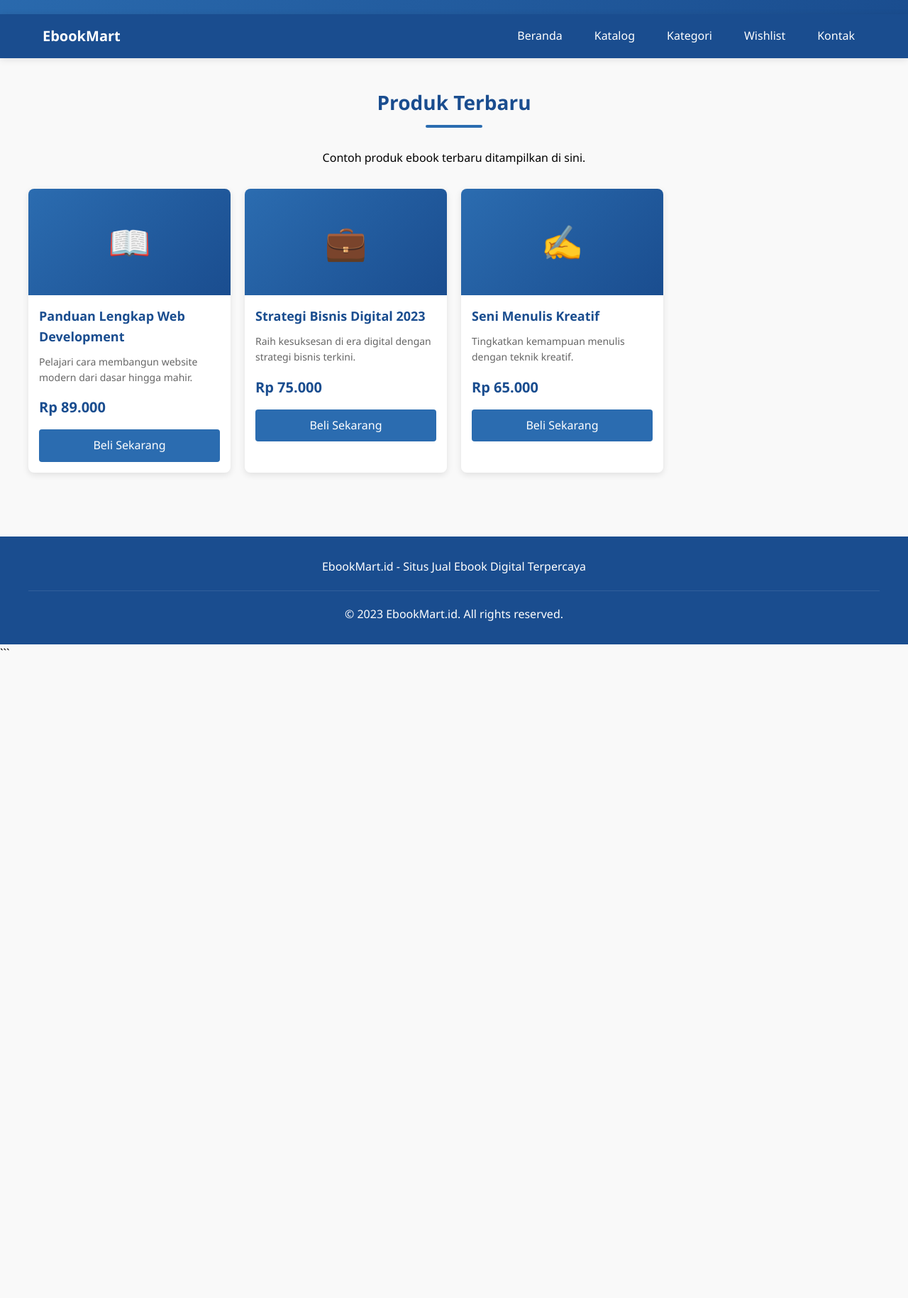
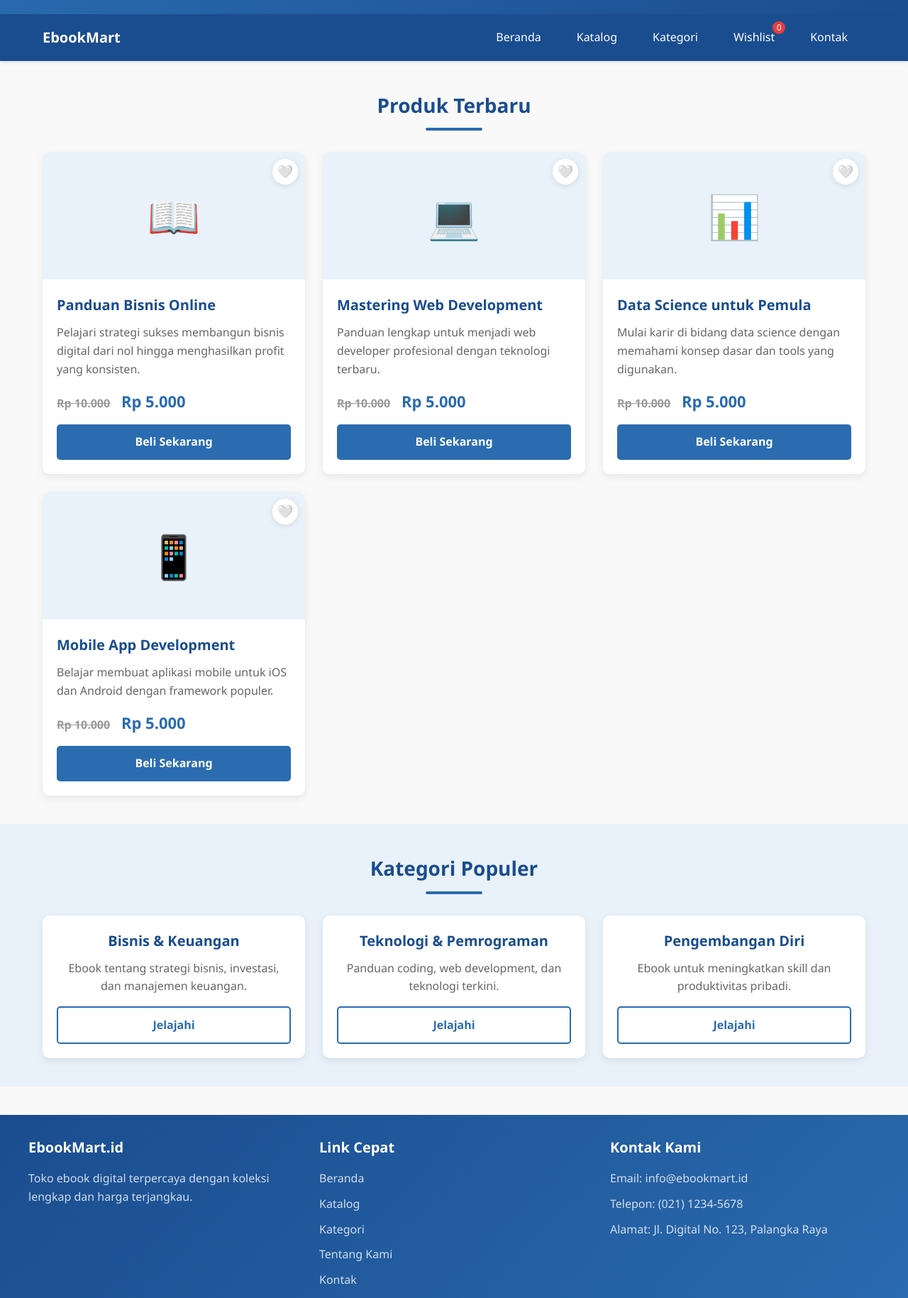
Before and after one commit to mahendrahennnn21/EbookMart.id, a plain HTML site: page index.html in a window 1280 px wide. Shown: the part 120-1949 px from the top of the page at 71% size. Before the commit the page ends 1054 px from the top, so only its background shows below. Drawn offline with Linux system fonts and the light colour scheme.

Commit message:
Update index.html

````diff
--- a/index.html
+++ b/index.html
@@ -1,10 +1,84 @@
 <!DOCTYPE html>
 <html lang="id">
 <head>
-    <meta charset="UTF-8">
-    <meta name="viewport" content="width=device-width, initial-scale=1.0">
+  <meta charset="UTF-8" />
+  <meta name="viewport" content="width=device-width, initial-scale=1.0" />
   <title>EbookMart.id - Jual Ebook Digital Terpercaya!</title>
   <style>
+    /* Tombol awalnya tidak muncul di layar besar */
+.mobile-menu-toggle {
+  display: none;
+  font-size: 28px;
+  background: none;
+  border: none;
+  color: white;
+  cursor: pointer;
+}
+
+/* Untuk layar kecil (HP) */
+@media (max-width: 768px) {
+  .mobile-menu-toggle {
+    display: block; /* tombol ☰ muncul */
+  }
+
+  .nav-links {
+    display: none; /* menu disembunyikan */
+    flex-direction: column;
+    width: 100%;
+    background: #1a4d8f;
+    position: absolute;
+    top: 60px; /* di bawah navbar */
+    left: 0;
+    padding: 10px 0;
+  }
+
+  .nav-links a {
+    margin: 10px 0;
+    text-align: center;
+  }
+
+  /* Menu muncul saat tombol diklik */
+  .nav-links.active {
+    display: flex;
+  }
+}
+    /* === Category List (tampilan kategori populer) === */
+.category-list {
+  display: flex;
+  flex-wrap: wrap;
+  justify-content: space-around;
+  gap: 20px;
+  margin-top: 20px;
+}
+
+.category-item {
+  background: white;
+  border-radius: 10px;
+  flex: 1 1 250px;
+  max-width: 250px;
+  padding: 20px;
+  text-align: center;
+  box-shadow: 0 4px 12px rgba(0,0,0,0.08);
+  transition: transform 0.3s ease, box-shadow 0.3s ease;
+}
+
+.category-item:hover {
+  transform: translateY(-5px);
+  box-shadow: 0 8px 20px rgba(0,0,0,0.12);
+}
+
+.category-item .icon {
+  font-size: 40px;
+  margin-bottom: 10px;
+  color: #2b6cb0;
+}
+
+.category-item h3 {
+  color: #1a4d8f;
+  margin-bottom: 10px;
+  font-size: 18px;
+}
+    /* Reset dan Base Styles */
     * {
       box-sizing: border-box;
       margin: 0;
@@ -13,22 +87,28 @@
 
     body {
       font-family: 'Segoe UI', Tahoma, Geneva, Verdana, sans-serif;
+      margin: 0;
       background: #f9f9f9;
+      color: #333;
       line-height: 1.6;
     }
 
-        /* Header */
+    /* Header Styles */
     header {
       background: linear-gradient(135deg, #2b6cb0, #1a4d8f);
       color: white;
+      padding: 25px 20px;
       text-align: center;
-            padding: 25px 20px;
-            box-shadow: 0 2px 10px rgba(0, 0, 0, 0.1);
+      box-shadow: 0 4px 12px rgba(0,0,0,0.1);
     }
 
     header h1 {
+      margin: 0;
       font-size: 32px;
-            margin-bottom: 5px;
+      display: flex;
+      align-items: center;
+      justify-content: center;
+      gap: 10px;
     }
 
     header p {
@@ -37,165 +117,67 @@
       opacity: 0.9;
     }
 
-        /* Navbar */
+    /* Navigation Styles */
     nav {
       background: #1a4d8f;
+      padding: 15px;
       position: sticky;
       top: 0;
       z-index: 100;
-            box-shadow: 0 2px 10px rgba(0, 0, 0, 0.1);
+      box-shadow: 0 2px 5px rgba(0,0,0,0.1);
     }
 
     nav .container {
+      max-width: 1200px;
+      margin: 0 auto;
       display: flex;
       justify-content: space-between;
       align-items: center;
-            max-width: 1200px;
-            margin: 0 auto;
-            padding: 10px 20px;
     }
 
-        .logo {
-            color: white;
+    nav .logo {
       font-weight: bold;
       font-size: 20px;
+      color: white;
     }
 
-        /* Hamburger */
-        .mobile-menu-toggle {
-            display: none;
-            flex-direction: column;
-            justify-content: space-between;
-            width: 30px;
-            height: 22px;
-            cursor: pointer;
-            padding: 5px;
-            position: relative;
-            z-index: 101;
-        }
-
-        .mobile-menu-toggle span {
-            display: block;
-            height: 3px;
-            width: 100%;
-            background: white;
-            border-radius: 2px;
-            transition: all 0.4s cubic-bezier(0.68, -0.6, 0.32, 1.6);
-            transform-origin: center;
-        }
-
-        /* Animasi hamburger jadi X yang lebih smooth */
-        .mobile-menu-toggle.active span:nth-child(1) {
-            transform: rotate(45deg) translate(6px, 6px);
-            background: #ff6b6b;
-        }
-
-        .mobile-menu-toggle.active span:nth-child(2) {
-            opacity: 0;
-            transform: scaleX(0);
-        }
-
-        .mobile-menu-toggle.active span:nth-child(3) {
-            transform: rotate(-45deg) translate(6px, -6px);
-            background: #ff6b6b;
-        }
-
-        /* Efek hover pada hamburger */
-        .mobile-menu-toggle:hover span {
-            background: #ffd93d;
-        }
-
-        .mobile-menu-toggle.active:hover span {
-            background: #ff6b6b;
-        }
-
-        /* Nav links */
-        .nav-links {
-            display: flex;
-            gap: 15px;
-        }
-
-        .nav-links a {
-            color: white;
-            text-decoration: none;
-            font-weight: 500;
-            padding: 8px 15px;
-            border-radius: 4px;
-            transition: all 0.3s ease;
-            position: relative;
-            overflow: hidden;
-        }
-
-        .nav-links a::before {
-            content: '';
-            position: absolute;
-            top: 0;
-            left: -100%;
-            width: 100%;
-            height: 100%;
-            background: rgba(255, 255, 255, 0.1);
-            transition: left 0.3s ease;
-            z-index: -1;
-        }
-
-        .nav-links a:hover::before {
-            left: 0;
-        }
-
-        .nav-links a:hover {
-            transform: translateY(-2px);
-        }
-
-        /* Mobile Styles */
-        @media (max-width: 768px) {
-            .mobile-menu-toggle {
+    nav .nav-links {
       display: flex;
     }
 
-            .nav-links {
-                flex-direction: column;
-                position: absolute;
-                top: 100%;
-                left: 0;
-                width: 100%;
-                background: #1a4d8f;
-                overflow: hidden;
-                max-height: 0;
-                transition: max-height 0.5s cubic-bezier(0.77, 0, 0.175, 1);
-                box-shadow: 0 5px 15px rgba(0, 0, 0, 0.1);
+    nav a {
+      color: white;
+      margin: 0 15px;
+      text-decoration: none;
+      font-weight: 500;
+      transition: all 0.3s ease;
+      padding: 5px 10px;
+      border-radius: 4px;
+      position: relative;
     }
 
-            .nav-links a {
-                margin: 0;
-                padding: 15px 20px;
-                text-align: center;
-                border-bottom: 1px solid rgba(255, 255, 255, 0.1);
-                transform: translateY(-10px);
-                opacity: 0;
-                transition: all 0.4s ease;
+    nav a:hover {
+      background: rgba(255,255,255,0.1);
+      text-decoration: none;
     }
 
-            .nav-links.active {
-                max-height: 500px;
+    /* Container */
+    .container {
+      max-width: 1200px;
+      margin: 0 auto;
+      padding: 0 20px;
     }
 
-            .nav-links.active a {
-                transform: translateY(0);
-                opacity: 1;
-                transition-delay: calc(0.05s * var(--i));
-            }
-        }
-
-        /* Section */
+    /* Section Styles */
     section {
       padding: 40px 20px;
     }
 
     section h2 {
       text-align: center;
+      margin-bottom: 30px;
       color: #1a4d8f;
       font-size: 28px;
-            margin-bottom: 30px;
       position: relative;
     }
 
@@ -209,103 +191,221 @@
       border-radius: 2px;
     }
 
-        .container {
-            max-width: 1200px;
-            margin: 0 auto;
-        }
-
     /* Product Grid */
     .products-grid {
       display: grid;
-            grid-template-columns: repeat(auto-fill, minmax(250px, 1fr));
-            gap: 20px;
-            margin-top: 30px;
+      grid-template-columns: repeat(auto-fill, minmax(280px, 1fr));
+      gap: 25px;
+      margin-top: 20px;
     }
 
-        .product-card {
+    /* Product Card */
+    .product {
       background: white;
-            border-radius: 8px;
+      border-radius: 10px;
       overflow: hidden;
-            box-shadow: 0 3px 10px rgba(0, 0, 0, 0.1);
-            transition: all 0.3s ease;
+      box-shadow: 0 4px 12px rgba(0,0,0,0.08);
+      transition: transform 0.3s ease, box-shadow 0.3s ease;
+      display: flex;
+      flex-direction: column;
+      position: relative;
     }
 
-        .product-card:hover {
+    .product:hover {
       transform: translateY(-5px);
-            box-shadow: 0 10px 20px rgba(0, 0, 0, 0.15);
+      box-shadow: 0 8px 20px rgba(0,0,0,0.12);
     }
 
     .product-image {
-            height: 150px;
-            background: linear-gradient(135deg, #2b6cb0, #1a4d8f);
+      height: 180px;
+      background: #e9f2fa;
       display: flex;
       align-items: center;
       justify-content: center;
-            color: white;
-            font-size: 48px;
+      font-size: 60px;
+      color: #2b6cb0;
     }
 
-        .product-info {
-            padding: 15px;
+    .product-content {
+      padding: 20px;
+      flex-grow: 1;
+      display: flex;
+      flex-direction: column;
     }
 
-        .product-title {
-            font-size: 18px;
-            margin-bottom: 10px;
+    .product h3 {
+      margin: 0 0 10px 0;
+      font-size: 20px;
       color: #1a4d8f;
     }
 
-        .product-description {
+    .product p {
+      margin-bottom: 15px;
       color: #666;
-            margin-bottom: 15px;
-            font-size: 14px;
+      flex-grow: 1;
     }
 
     .product-price {
+      font-size: 22px;
       font-weight: bold;
-            color: #1a4d8f;
-            font-size: 20px;
+      color: #2b6cb0;
       margin-bottom: 15px;
+    }
+
+    .product-old-price {
+      font-size: 16px;
+      color: #999;
+      text-decoration: line-through;
+      margin-right: 10px;
     }
 
     .btn {
       display: inline-block;
       background: #2b6cb0;
       color: white;
-            padding: 10px 15px;
-            border-radius: 4px;
+      padding: 12px 20px;
+      border: none;
+      border-radius: 5px;
+      cursor: pointer;
+      font-weight: 600;
+      text-align: center;
+      transition: background 0.3s ease;
       text-decoration: none;
-            font-weight: 500;
-            transition: all 0.3s ease;
-            border: none;
-            cursor: pointer;
-            width: 100%;
-            text-align: center;
     }
 
     .btn:hover {
       background: #1a4d8f;
-            transform: translateY(-2px);
     }
 
-        /* Footer */
+    .btn-outline {
+      background: transparent;
+      border: 2px solid #2b6cb0;
+      color: #2b6cb0;
+    }
+
+    .btn-outline:hover {
+      background: #2b6cb0;
+      color: white;
+    }
+
+    /* Wishlist Styles */
+    .wishlist-btn {
+      position: absolute;
+      top: 10px;
+      right: 10px;
+      background: white;
+      border: none;
+      border-radius: 50%;
+      width: 36px;
+      height: 36px;
+      display: flex;
+      align-items: center;
+      justify-content: center;
+      cursor: pointer;
+      box-shadow: 0 2px 8px rgba(0,0,0,0.1);
+      font-size: 18px;
+      transition: all 0.3s ease;
+      z-index: 2;
+    }
+
+    .wishlist-btn:hover {
+      transform: scale(1.1);
+    }
+
+    .wishlist-btn.active {
+      color: #e53e3e;
+      background: #fed7d7;
+    }
+
+    .wishlist-counter {
+      background: #e53e3e;
+      color: white;
+      border-radius: 50%;
+      width: 18px;
+      height: 18px;
+      font-size: 12px;
+      display: flex;
+      align-items: center;
+      justify-content: center;
+      position: absolute;
+      top: -5px;
+      right: -5px;
+    }
+
+    /* Footer Styles */
     footer {
-            background: #1a4d8f;
+      background: linear-gradient(135deg, #1a4d8f, #2b6cb0);
       color: white;
+      text-align: center;
       padding: 30px 20px;
-            text-align: center;
-            margin-top: 50px;
+      margin-top: 40px;
     }
 
     .footer-content {
       max-width: 1200px;
       margin: 0 auto;
+      display: grid;
+      grid-template-columns: repeat(auto-fit, minmax(250px, 1fr));
+      gap: 30px;
+      text-align: left;
+    }
+
+    .footer-section h3 {
+      margin-bottom: 15px;
+      font-size: 20px;
+    }
+
+    .footer-section p, .footer-section a {
+      color: rgba(255,255,255,0.8);
+      margin-bottom: 10px;
+      display: block;
+      text-decoration: none;
+    }
+
+    .footer-section a:hover {
+      color: white;
     }
 
     .copyright {
-            margin-top: 20px;
+      margin-top: 30px;
       padding-top: 20px;
-            border-top: 1px solid rgba(255, 255, 255, 0.1);
+      border-top: 1px solid rgba(255,255,255,0.2);
+      text-align: center;
+    }
+
+    /* Responsive Design */
+    @media (max-width: 768px) {
+      header h1 {
+        font-size: 26px;
+      }
+
+      nav .container {
+        flex-direction: column;
+      }
+
+      nav .nav-links {
+        margin-top: 15px;
+        flex-wrap: wrap;
+        justify-content: center;
+      }
+
+      nav a {
+        margin: 5px;
+      }
+
+      .products-grid {
+        grid-template-columns: repeat(auto-fill, minmax(250px, 1fr));
+      }
+    }
+
+    @media (max-width: 480px) {
+      .products-grid {
+        grid-template-columns: 1fr;
+      }
+
+      section {
+        padding: 30px 15px;
+      }
     }
   </style>
 </head>
@@ -318,17 +418,15 @@
   <nav>
     <div class="container">
       <div class="logo">EbookMart</div>
-            <div class="mobile-menu-toggle" id="mobileMenuToggle">
-                <span></span>
-                <span></span>
-                <span></span>
-            </div>
-            <div class="nav-links" id="navLinks">
-                <a href="#" style="--i: 1;">Beranda</a>
-                <a href="#" style="--i: 2;">Katalog</a>
-                <a href="#" style="--i: 3;">Kategori</a>
-                <a href="#" style="--i: 4;">Wishlist</a>
-                <a href="#" style="--i: 5;">Kontak</a>
+      <div class="mobile-menu-toggle" id="mobileMenuToggle">☰</div>
+      <div class="nav-links">
+        <a href="#">Beranda</a>
+        <a href="#">Katalog</a>
+        <a href="#">Kategori</a>
+        <a href="#" id="wishlistNav" style="position:relative;">
+          Wishlist <span class="wishlist-counter" id="wishlistCount">0</span>
+        </a>
+        <a href="#">Kontak</a>
       </div>
     </div>
   </nav>
@@ -336,42 +434,91 @@
   <section>
     <div class="container">
       <h2>Produk Terbaru</h2>
-            <p style="text-align:center;">Contoh produk ebook terbaru ditampilkan di sini.</p>
-
       <div class="products-grid">
-                <div class="product-card">
-                    <div class="product-image">
-                        📖
+        <div class="product" data-id="1">
+          <button class="wishlist-btn" data-product="1">🤍</button>
+          <div class="product-image">📖</div>
+          <div class="product-content">
+            <h3>Panduan Bisnis Online</h3>
+            <p>Pelajari strategi sukses membangun bisnis digital dari nol hingga menghasilkan profit yang konsisten.</p>
+            <div class="product-price">
+              <span class="product-old-price">Rp 10.000</span>
+              Rp 5.000
             </div>
-                    <div class="product-info">
-                        <h3 class="product-title">Panduan Lengkap Web Development</h3>
-                        <p class="product-description">Pelajari cara membangun website modern dari dasar hingga mahir.</p>
-                        <div class="product-price">Rp 89.000</div>
             <a href="#" class="btn">Beli Sekarang</a>
           </div>
         </div>
 
-                <div class="product-card">
-                    <div class="product-image">
-                        💼
+        <div class="product" data-id="2">
+          <button class="wishlist-btn" data-product="2">🤍</button>
+          <div class="product-image">💻</div>
+          <div class="product-content">
+            <h3>Mastering Web Development</h3>
+            <p>Panduan lengkap untuk menjadi web developer profesional dengan teknologi terbaru.</p>
+            <div class="product-price">
+              <span class="product-old-price">Rp 10.000</span>
+              Rp 5.000
             </div>
-                    <div class="product-info">
-                        <h3 class="product-title">Strategi Bisnis Digital 2023</h3>
-                        <p class="product-description">Raih kesuksesan di era digital dengan strategi bisnis terkini.</p>
-                        <div class="product-price">Rp 75.000</div>
             <a href="#" class="btn">Beli Sekarang</a>
           </div>
         </div>
 
-                <div class="product-card">
-                    <div class="product-image">
-                        ✍️
+        <div class="product" data-id="3">
+          <button class="wishlist-btn" data-product="3">🤍</button>
+          <div class="product-image">📊</div>
+          <div class="product-content">
+            <h3>Data Science untuk Pemula</h3>
+            <p>Mulai karir di bidang data science dengan memahami konsep dasar dan tools yang digunakan.</p>
+            <div class="product-price">
+              <span class="product-old-price">Rp 10.000</span>
+              Rp 5.000
             </div>
-                    <div class="product-info">
-                        <h3 class="product-title">Seni Menulis Kreatif</h3>
-                        <p class="product-description">Tingkatkan kemampuan menulis dengan teknik kreatif.</p>
-                        <div class="product-price">Rp 65.000</div>
             <a href="#" class="btn">Beli Sekarang</a>
+          </div>
+        </div>
+
+        <div class="product" data-id="4">
+          <button class="wishlist-btn" data-product="4">🤍</button>
+          <div class="product-image">📱</div>
+          <div class="product-content">
+            <h3>Mobile App Development</h3>
+            <p>Belajar membuat aplikasi mobile untuk iOS dan Android dengan framework populer.</p>
+            <div class="product-price">
+              <span class="product-old-price">Rp 10.000</span>
+              Rp 5.000
+            </div>
+            <a href="#" class="btn">Beli Sekarang</a>
+          </div>
+        </div>
+      </div>
+    </div>
+  </section>
+
+  <section style="background: #e9f2fa;">
+    <div class="container">
+      <h2>Kategori Populer</h2>
+      <div class="products-grid">
+        <div class="product">
+          <div class="product-content" style="text-align: center;">
+            <h3>Bisnis & Keuangan</h3>
+            <p>Ebook tentang strategi bisnis, investasi, dan manajemen keuangan.</p>
+            <a href="#" class="btn btn-outline">Jelajahi</a>
+          </div>
+        </div>
+
+        <div class="product">
+          <div class="product-content" style="text-align: center;">
+            <h3>Teknologi & Pemrograman</h3>
+            <p>Panduan coding, web development, dan teknologi terkini.</p>
+            <a href="#" class="btn btn-outline">Jelajahi</a>
+          </div>
+        </div>
+
+        <div class="product">
+          <div class="product-content" style="text-align: center;">
+            <h3>Pengembangan Diri</h3>
+            <p>Ebook untuk meningkatkan skill dan produktivitas pribadi.</p>
+            <a href="#" class="btn btn-outline">Jelajahi</a>
           </div>
         </div>
       </div>
@@ -380,30 +527,84 @@
 
   <footer>
     <div class="footer-content">
-            <p>EbookMart.id - Situs Jual Ebook Digital Terpercaya</p>
+      <div class="footer-section">
+        <h3>EbookMart.id</h3>
+        <p>Toko ebook digital terpercaya dengan koleksi lengkap dan harga terjangkau.</p>
+      </div>
+
+      <div class="footer-section">
+        <h3>Link Cepat</h3>
+        <a href="#">Beranda</a>
+        <a href="#">Katalog</a>
+        <a href="#">Kategori</a>
+        <a href="#">Tentang Kami</a>
+        <a href="#">Kontak</a>
+      </div>
+
+      <div class="footer-section">
+        <h3>Kontak Kami</h3>
+        <p>Email: info@ebookmart.id</p>
+        <p>Telepon: (021) 1234-5678</p>
+        <p>Alamat: Jl. Digital No. 123, Palangka Raya</p>
+      </div>
+    </div>
+
     <div class="copyright">
-                &copy; 2023 EbookMart.id. All rights reserved.
-            </div>
+      <p>&copy; 2023 EbookMart.id - All Rights Reserved</p>
     </div>
   </footer>
 
   <script>
-        const mobileMenuToggle = document.getElementById('mobileMenuToggle');
-        const navLinks = document.getElementById('navLinks');
+  // Wishlist Functionality
+  (function() {
+    let wishlist = JSON.parse(localStorage.getItem('wishlist')) || [];
+    const wishlistCount = document.getElementById('wishlistCount');
 
-        mobileMenuToggle.addEventListener('click', () => {
-            navLinks.classList.toggle('active');
-            mobileMenuToggle.classList.toggle('active');
+    function updateWishlistCounter() {
+      wishlistCount.textContent = wishlist.length;
+    }
+
+    function toggleWishlist(productId) {
+      const index = wishlist.indexOf(productId);
+
+      if (index === -1) {
+        // Add to wishlist
+        wishlist.push(productId);
+      } else {
+        // Remove from wishlist
+        wishlist.splice(index, 1);
+      }
+
+      // Save to localStorage
+      localStorage.setItem('wishlist', JSON.stringify(wishlist));
+      updateWishlistCounter();
+      updateWishlistButtons();
+    }
+
+    function updateWishlistButtons() {
+      document.querySelectorAll('.wishlist-btn').forEach(btn => {
+        const productId = btn.dataset.product;
+        if (wishlist.includes(productId)) {
+          btn.textContent = '❤️';
+          btn.classList.add('active');
+        } else {
+          btn.textContent = '🤍';
+          btn.classList.remove('active');
+        }
+      });
+    }
+
+    // Event listeners untuk wishlist buttons
+    document.addEventListener('click', function(e) {
+      if (e.target.classList.contains('wishlist-btn')) {
+        toggleWishlist(e.target.dataset.product);
+      }
     });
 
-        // Tutup menu mobile saat mengklik link
-        document.querySelectorAll('.nav-links a').forEach(link => {
-            link.addEventListener('click', () => {
-                navLinks.classList.remove('active');
-                mobileMenuToggle.classList.remove('active');
-            });
-        });
+    // Initialize
+    updateWishlistCounter();
+    updateWishlistButtons();
+  })();
   </script>
 </body>
 </html>
-```
````
Lines whose indentation alone changed are shown as unchanged.
